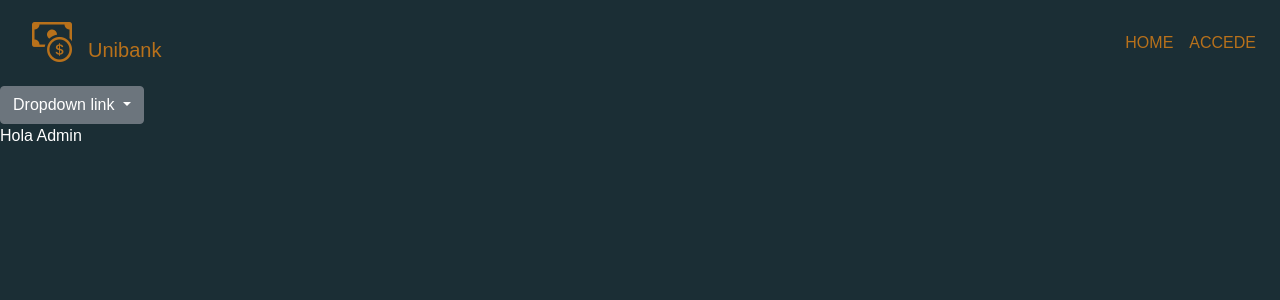
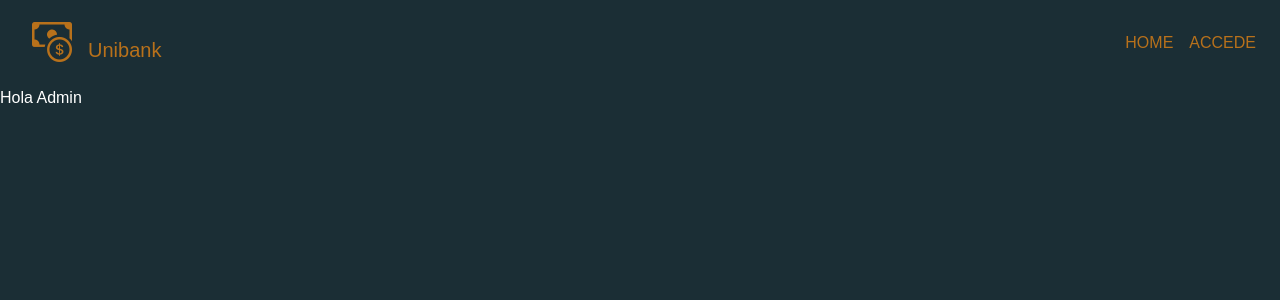
Before and after one commit to Maskeit/Proyecto-Integrador-3, a PHP site: page /vistas/adminUser.view.php in a window 1280 px wide. Shown: the top 300 px of the page. Run offline with PHP 8.4, Linux system fonts and the light colour scheme; some libraries are stand-ins or nearby versions.

Commit message:
Revert "cambios1.3"
This reverts commit 31233ec6e4c703f74be73dc749ebf49ed3dbe971.

```diff
--- a/adminUser.php
+++ b/adminUser.php
@@ -1,11 +1,8 @@
 <?php session_start();
-
 if(isset($_SESSION['adminUser'])){
     require 'vistas/adminUser.view.php';
 } else {
     header('Location: rscAdmin/loginAdmin.php');
     die();
 }
-
-//require 'vistas/adminUser.view.php';
 ?>
--- a/funciones/funciones.php
+++ b/funciones/funciones.php
@@ -21,7 +21,7 @@ function comprobar_sesion_administrador(){
     if(isset($_SESSION['adminUser'])){
         header('Location: ../index.php');
     } else{
-        header('Location: adminUser.php');
+        header('Location: adminUser.php');;
     }
 }
 
@@ -45,7 +45,7 @@ die();
 
 }
 
-#FUNCION PARA CONECTARNOS A LA BASE DE DATOS// update: se usa el objeto de la clase en bd/conexion.php
+#FUNCION PARA CONECTARNOS A LA BASE DE DATOS
 function conectar_base_datos(){
     try {
         $conexion = new PDO('mysql:host=localhost;dbname=uni-bank', 'root', '');
--- a/rscEjecutivo/status.php
+++ /dev/null
@@ -1,4 +0,0 @@
-<?php
-require 'status.view.php';
-
-?>
--- a/rscEjecutivo/status.view.php
+++ /dev/null
@@ -1,5 +0,0 @@
-<?php
-require '../vistas/headerEspecifico.php';
-
-
-?>
--- /dev/null
+++ b/status.php
@@ -0,0 +1,4 @@
+<?php
+require 'vistas/status.view.php';
+
+?>
--- a/trash/registroEjecutivo.php
+++ b/trash/registroEjecutivo.php
@@ -3,7 +3,7 @@
 //En esta carpeta estan archivos que no se estan utilizando y probablemente se descarten al final
 require '../funciones/funciones.php';
 # Si ya se tiene permisos de administrador,se puede acceder al registro de ejecutivos
-//comprobar_sesion_ejecutivo();//usuarioAdministrador
+comprobar_sesion_ejecutivo();//usuarioAdministrador
 
 // Comprobamos si ya han sido enviado los datos
 if($_SERVER['REQUEST_METHOD'] == 'POST') {
--- a/vistas/adminUser.view.php
+++ b/vistas/adminUser.view.php
@@ -1,15 +1,5 @@
 <?php
 require 'headerEspecifico.php';
 ?>
-<div class="dropdown">
-  <a class="btn btn-secondary dropdown-toggle" href="#" role="button" data-toggle="dropdown" aria-expanded="false">
-    Dropdown link
-  </a>
 
-  <div class="dropdown-menu">
-    <a class="dropdown-item" href="#">Action</a>
-    <a class="dropdown-item" href="#">Another action</a>
-    <a class="dropdown-item" href="#">Something else here</a>
-  </div>
-</div>
 <script>document.write('Hola Admin ')</script>
--- a/vistas/ejecutivo.view.php
+++ b/vistas/ejecutivo.view.php
@@ -17,9 +17,6 @@ require 'vistas/header.php';
         <p>
           Comienza a dar de alta a tus clientes.
         </p>
-<!--pruebas del card-->
-
-<!--pruebas del card-->
         <div class="cards">
           <div class="d-flex flex-row justify-content-center flex-wrap">
             <div class="card">
@@ -60,7 +57,7 @@ require 'vistas/header.php';
                 </p>
                 <div class="pricing">
                   <h1>Estado</h1>
-                  <a href="./rscEjecutivo/status.php" class="btn btn-dark px-5 py-2 primary-btn mb-5">Estados</a>
+                  <a href="#" class="btn btn-dark px-5 py-2 primary-btn mb-5">Estados</a>
                 </div>
               </div>
             </div>
--- a/vistas/header.php
+++ b/vistas/header.php
@@ -47,7 +47,6 @@
                 <div class="dropdown-content">
                   <a href="cliente.php">Cliente</a> <!--Aqui mover la ubicacion y cambiarla por cliente.php haciendo un isset-->
                   <a href="ejecutivo.php">Ejecutivo</a>
-                  <a href="adminUser.php">Unibank</a>
                 </div>
               </div>
             </li>
--- a/vistas/headerEspecifico.php
+++ b/vistas/headerEspecifico.php
@@ -12,14 +12,16 @@
   <link rel="stylesheet" href="https://use.fontawesome.com/releases/v5.7.2/css/all.css" integrity="sha384-fnmOCqbTlWIlj8LyTjo7mOUStjsKC4pOpQbqyi7RrhN7udi9RwhKkMHpvLbHG9Sr"
     crossorigin="anonymous">
   <link rel="stylesheet" href="https://cdn.jsdelivr.net/npm/bootstrap-icons@1.9.1/font/bootstrap-icons.css">
-  <link rel="stylesheet" href="https://cdn.jsdelivr.net/npm/bootstrap@4.6.2/dist/css/bootstrap.min.css" integrity="sha384-xOolHFLEh07PJGoPkLv1IbcEPTNtaed2xpHsD9ESMhqIYd0nLMwNLD69Npy4HI+N" crossorigin="anonymous">
-
+  <link rel="stylesheet" href="./Style.css" />
+  <link rel="stylesheet" href="./mobile-style.css">
   <link rel="stylesheet" href="../css/estilosLogReg.css">
 
   <!--Miguel-->
   <link href='https://fonts.googleapis.com/css?family=Roboto' rel='stylesheet' type='text/css'>
   <!--finmiguel-->
 </head>
+<body>
+
   <header>
     <div class="container-fluid p-0">
       <nav class="navbar navbar-expand-lg">
```
Also changed, not shown: rscAdmin/loginAdmin.php (+7 -8 lines), vistas/status.view.php (added).
